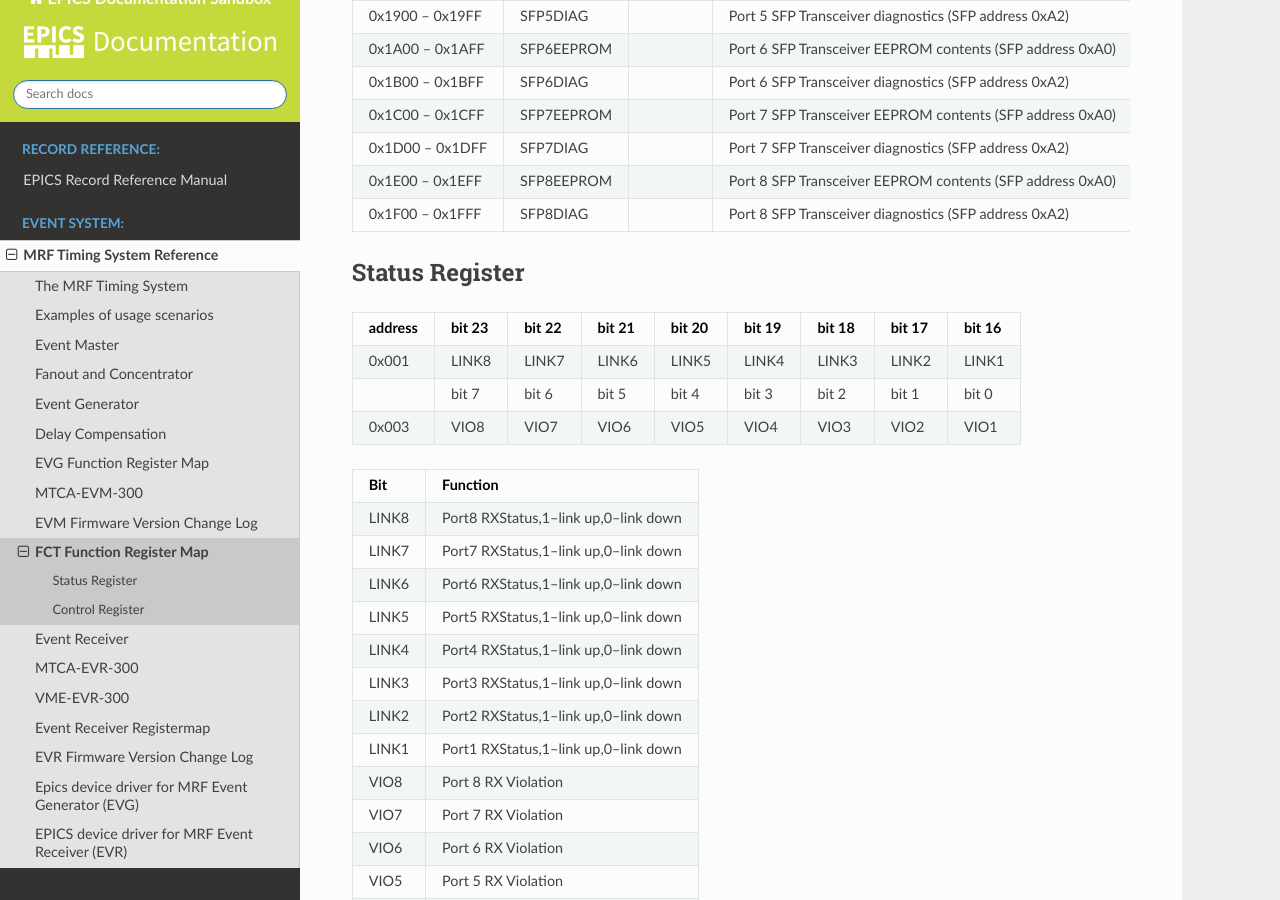
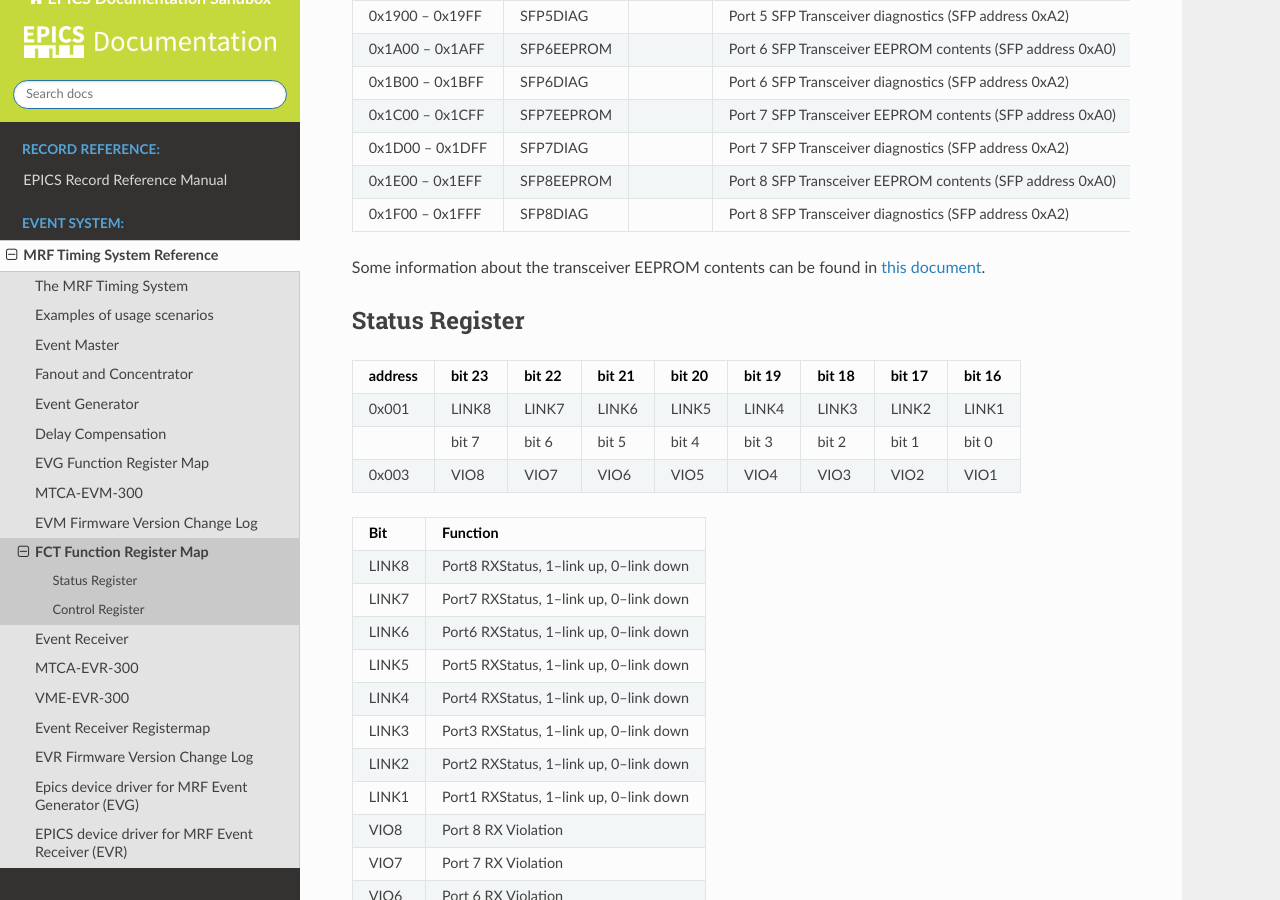
Before and after one commit to ttkorhonen/myDocument, a Sphinx documentation site: the page built from docs/mrfioc2/fct-registermap.md, in a window 1280 px wide and 900 px high, scrolled down 1048 px. Built offline with Sphinx 7.4.7 and the Read the Docs theme 2.0.0, drawn with Linux system fonts in a browser that asks for light colours.

Commit message:
small additions and modifications

```diff
--- a/docs/mrfioc2/fct-registermap.md
+++ b/docs/mrfioc2/fct-registermap.md
@@ -4,38 +4,40 @@
 
 This is the register map when EVM is configured as a fanout/concentrator.
 
-| Address | Register     | Type   |  Description |
-| ------- | -----------  | ------ | ------------ |
-| 0x000   | Status       | UINT32 | Status Register
-| 0x004   | Control      | UINT32 | Control Register
-| 0x010   | UpDCValue    | UINT32 | Upstream Data Compensation Delay Value
-| 0x014   | FIFODCValue  | UINT32 | Receive FIFO Data Compensation Delay Value
-| 0x018   | IntDCValue   | UINT32 | FCT Internal Datapath Data Compensation Delay Value
-| 0x02C   | TopologyID   | UINT32 | Timing Node Topology ID
-| 0x040   | Port1DCValue | UINT32 | Port 1 loop delay value
-| 0x044   | Port2DCValue | UINT32 | Port 2 loop delay value
-| 0x048   | Port3DCValue | UINT32 | Port 3 loop delay value
-| 0x04C   | Port4DCValue | UINT32 | Port 4 loop delay value
-| 0x050   | Port5DCValue | UINT32 | Port 5 loop delay value
-| 0x054   | Port6DCValue | UINT32 | Port 6 loop delay value
-| 0x058   | Port7DCValue | UINT32 | Port 6 loop delay value
-| 0x05C   | Port8DCValue | UINT32 | Port 8 loop delay value
-| 0x1000 – 0x10FF | SFP1EEPROM | | Port 1 SFP Transceiver EEPROM contents (SFP address 0xA0)
-| 0x1100 – 0x11FF | SFP1DIAG   | | Port 1 SFP Transceiver diagnostics (SFP address 0xA2)
-| 0x1200 – 0x12FF | SFP2EEPROM | | Port 2 SFP Transceiver EEPROM contents (SFP address 0xA0)
-| 0x1300 – 0x13FF | SFP2DIAG   | | Port 2 SFP Transceiver diagnostics (SFP address 0xA2)
-| 0x1400 – 0x14FF | SFP3EEPROM | | Port 3 SFP Transceiver EEPROM contents (SFP address 0xA0)
-| 0x1500 – 0x15FF | SFP3DIAG   | | Port 3 SFP Transceiver diagnostics (SFP address 0xA2)
-| 0x1600 – 0x16FF | SFP4EEPROM | | Port 4 SFP Transceiver EEPROM contents (SFP address 0xA0)
-| 0x1700 – 0x17FF | SFP4DIAG   | | Port 4 SFP Transceiver diagnostics (SFP address 0xA2)
-| 0x1800 – 0x18FF | SFP5EEPROM | | Port 5 SFP Transceiver EEPROM contents (SFP address 0xA0)
-| 0x1900 – 0x19FF | SFP5DIAG   | | Port 5 SFP Transceiver diagnostics (SFP address 0xA2)
-| 0x1A00 – 0x1AFF | SFP6EEPROM | | Port 6 SFP Transceiver EEPROM contents (SFP address 0xA0)
-| 0x1B00 – 0x1BFF | SFP6DIAG   | | Port 6 SFP Transceiver diagnostics (SFP address 0xA2)
-| 0x1C00 – 0x1CFF | SFP7EEPROM | | Port 7 SFP Transceiver EEPROM contents (SFP address 0xA0)
-| 0x1D00 – 0x1DFF | SFP7DIAG   | | Port 7 SFP Transceiver diagnostics (SFP address 0xA2)
-| 0x1E00 – 0x1EFF | SFP8EEPROM | | Port 8 SFP Transceiver EEPROM contents (SFP address 0xA0)
-| 0x1F00 – 0x1FFF | SFP8DIAG   | | Port 8 SFP Transceiver diagnostics (SFP address 0xA2)
+| Address         | Register     | Type   |  Description |
+| -------         | -----------  | ------ | ------------ |
+| 0x000           | Status       | UINT32 | [Status Register](#status-register)
+| 0x004           | Control      | UINT32 | [Control Register](#control-register)
+| 0x010           | UpDCValue    | UINT32 | Upstream Data Compensation Delay Value
+| 0x014           | FIFODCValue  | UINT32 | Receive FIFO Data Compensation Delay Value
+| 0x018           | IntDCValue   | UINT32 | FCT Internal Datapath Data Compensation Delay Value
+| 0x02C           | TopologyID   | UINT32 | Timing Node Topology ID
+| 0x040           | Port1DCValue | UINT32 | Port 1 loop delay value
+| 0x044           | Port2DCValue | UINT32 | Port 2 loop delay value
+| 0x048           | Port3DCValue | UINT32 | Port 3 loop delay value
+| 0x04C           | Port4DCValue | UINT32 | Port 4 loop delay value
+| 0x050           | Port5DCValue | UINT32 | Port 5 loop delay value
+| 0x054           | Port6DCValue | UINT32 | Port 6 loop delay value
+| 0x058           | Port7DCValue | UINT32 | Port 6 loop delay value
+| 0x05C           | Port8DCValue | UINT32 | Port 8 loop delay value
+| 0x1000 – 0x10FF | SFP1EEPROM   |        | Port 1 SFP Transceiver EEPROM contents (SFP address 0xA0)
+| 0x1100 – 0x11FF | SFP1DIAG     |        | Port 1 SFP Transceiver diagnostics (SFP address 0xA2)
+| 0x1200 – 0x12FF | SFP2EEPROM   |        | Port 2 SFP Transceiver EEPROM contents (SFP address 0xA0)
+| 0x1300 – 0x13FF | SFP2DIAG     |        | Port 2 SFP Transceiver diagnostics (SFP address 0xA2)
+| 0x1400 – 0x14FF | SFP3EEPROM   |        | Port 3 SFP Transceiver EEPROM contents (SFP address 0xA0)
+| 0x1500 – 0x15FF | SFP3DIAG     |        | Port 3 SFP Transceiver diagnostics (SFP address 0xA2)
+| 0x1600 – 0x16FF | SFP4EEPROM   |        | Port 4 SFP Transceiver EEPROM contents (SFP address 0xA0)
+| 0x1700 – 0x17FF | SFP4DIAG     |        | Port 4 SFP Transceiver diagnostics (SFP address 0xA2)
+| 0x1800 – 0x18FF | SFP5EEPROM   |        | Port 5 SFP Transceiver EEPROM contents (SFP address 0xA0)
+| 0x1900 – 0x19FF | SFP5DIAG     |        | Port 5 SFP Transceiver diagnostics (SFP address 0xA2)
+| 0x1A00 – 0x1AFF | SFP6EEPROM   |        | Port 6 SFP Transceiver EEPROM contents (SFP address 0xA0)
+| 0x1B00 – 0x1BFF | SFP6DIAG     |        | Port 6 SFP Transceiver diagnostics (SFP address 0xA2)
+| 0x1C00 – 0x1CFF | SFP7EEPROM   |        | Port 7 SFP Transceiver EEPROM contents (SFP address 0xA0)
+| 0x1D00 – 0x1DFF | SFP7DIAG     |        | Port 7 SFP Transceiver diagnostics (SFP address 0xA2)
+| 0x1E00 – 0x1EFF | SFP8EEPROM   |        | Port 8 SFP Transceiver EEPROM contents (SFP address 0xA0)
+| 0x1F00 – 0x1FFF | SFP8DIAG     |        | Port 8 SFP Transceiver diagnostics (SFP address 0xA2)
+
+Some information about the transceiver EEPROM contents can be found in [this document](https://www.coherent.com/resources/application-note/networking/ddmi-for-sfp-and-sfp-plus-an-2030.pdf).
 
 ## Status Register
 
@@ -43,19 +45,19 @@
 | address | bit 23 | bit 22 | bit 21 | bit 20 | bit 19 | bit 18 | bit 17 | bit 16 |
 | ------- | ------ | ------ | ------ | ------ | ------ | ------ | ------ | ------ |
 | 0x001   | LINK8  | LINK7  | LINK6  | LINK5  | LINK4  | LINK3  | LINK2  | LINK1  |
-|         | bit 7 | bit 6 | bit 5 | bit 4 | bit 3 | bit 2 | bit 1 | bit 0 |
-| 0x003   | VIO8  | VIO7  | VIO6  | VIO5  | VIO4  | VIO3  | VIO2  | VIO1 |
+|         | bit 7  | bit 6  | bit 5  | bit 4  | bit 3  | bit 2  | bit 1  | bit 0  |
+| 0x003   | VIO8   | VIO7   | VIO6   | VIO5   | VIO4   | VIO3   | VIO2   | VIO1   |
 
-| Bit  | Function |
-| ---  | -------- |
-| LINK8 | Port8 RXStatus,1–link up,0–link down |
-| LINK7 | Port7 RXStatus,1–link up,0–link down |
-| LINK6 | Port6 RXStatus,1–link up,0–link down |
-| LINK5 | Port5 RXStatus,1–link up,0–link down |
-| LINK4 | Port4 RXStatus,1–link up,0–link down |
-| LINK3 | Port3 RXStatus,1–link up,0–link down |
-| LINK2 | Port2 RXStatus,1–link up,0–link down |
-| LINK1 | Port1 RXStatus,1–link up,0–link down |
+| Bit   | Function |
+| ---   | -------- |
+| LINK8 | Port8 RXStatus, 1–link up, 0–link down |
+| LINK7 | Port7 RXStatus, 1–link up, 0–link down |
+| LINK6 | Port6 RXStatus, 1–link up, 0–link down |
+| LINK5 | Port5 RXStatus, 1–link up, 0–link down |
+| LINK4 | Port4 RXStatus, 1–link up, 0–link down |
+| LINK3 | Port3 RXStatus, 1–link up, 0–link down |
+| LINK2 | Port2 RXStatus, 1–link up, 0–link down |
+| LINK1 | Port1 RXStatus, 1–link up, 0–link down |
 | VIO8  | Port 8 RX Violation |
 | VIO7  | Port 7 RX Violation |
 | VIO6  | Port 6 RX Violation |
```
Also changed, not shown: docs/mrfioc2/event-generator.md (+5 -5 lines), docs/mrfioc2/event-system-intro.md (+5 -5 lines), docs/mrfioc2/evg-registermap.md (+4 -3 lines), docs/mrfioc2/usage-examples.md (+3 -2 lines).
